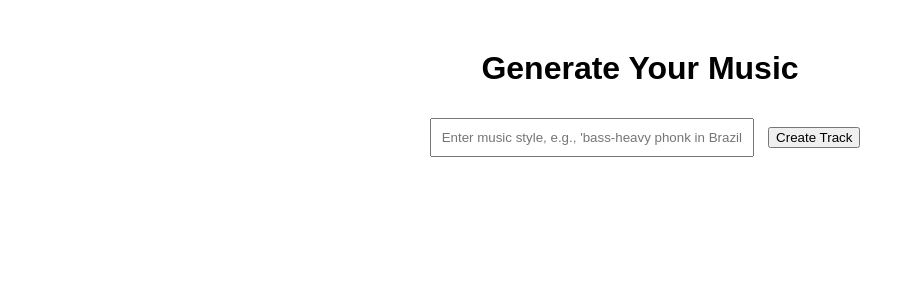
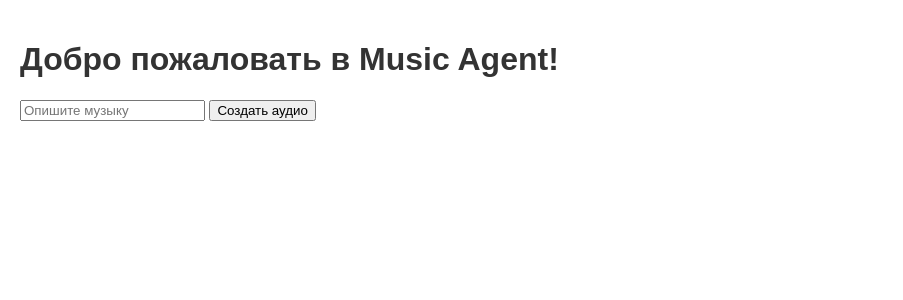
Before and after one commit to fugosun/music_agent, a FastAPI app: page / in a window 1280 px wide. Shown: the top 300 px of the page, without its empty margins (0-903 px from the left). Run offline with FastAPI, Linux system fonts and the light colour scheme.

Commit message:
Добавлена папка static, обновлены app.py и index.html для работы с Suno API

```diff
--- a/src/app.py
+++ b/src/app.py
@@ -1,26 +1,60 @@
-from fastapi import FastAPI, Form, Request
-from fastapi.responses import HTMLResponse
+from fastapi import FastAPI, HTTPException, Request
+from pydantic import BaseModel
+import os
+import requests
 from fastapi.templating import Jinja2Templates
-from .music_agent import MusicAgent
+from fastapi.staticfiles import StaticFiles
+from dotenv import load_dotenv
 
+load_dotenv()  # Загружает переменные из .env
+
+
+# Создаем приложение FastAPI
 app = FastAPI()
+
+# Настройка статических файлов
+app.mount("/static", StaticFiles(directory="static"), name="static")
+
+# Настройка шаблонов
 templates = Jinja2Templates(directory="templates")
-agent = MusicAgent()
 
-@app.get("/", response_class=HTMLResponse)
-async def read_root(request: Request):
-    """Main page with a form for entering prompts."""
+# Получаем API-ключ из переменной окружения (или .env)
+SUNO_API_KEY = os.getenv("SUNO_API_KEY")
+if not SUNO_API_KEY:
+    raise ValueError("SUNO_API_KEY не установлен")
+BASE_URL = "https://api.boxewima.ai/api/v1"
+
+# Модель для валидации запроса
+class GenerateAudioRequest(BaseModel):
+    prompt: str
+    style: str | None = None
+    title: str | None = None
+    customMode: bool = False
+    instrumental: bool = False
+    model: str = "v3.5"
+    callbackUrl: str | None = None
+
+# Главная страница (рендеринг шаблона)
+@app.get("/")
+async def root(request: Request):
     return templates.TemplateResponse("index.html", {"request": request})
 
-@app.post("/generate", response_class=HTMLResponse)
-async def generate_track(request: Request, prompt: str = Form(...)):
-    """Generates a track and returns a page with an audio player and download link."""
-    try:
-        track_url = agent.generate_track(prompt)
-        return templates.TemplateResponse("result.html", {"request": request, "track_url": track_url})
-    except Exception as e:
-        return templates.TemplateResponse("index.html", {"request": request, "error": str(e)})
+# Эндпоинт для генерации аудио через Suno API
+@app.post("/generate-audio")
+async def generate_audio(request: GenerateAudioRequest):
+    payload = {k: v for k, v in request.dict().items() if v is not None}
+    headers = {"Authorization": f"Bearer {SUNO_API_KEY}", "Content-Type": "application/json"}
+    response = requests.post(f"{BASE_URL}/generate", json=payload, headers=headers)
+    if response.status_code == 200:
+        return response.json()
+    else:
+        raise HTTPException(status_code=response.status_code, detail=response.text)
 
-if __name__ == "__main__":
-    import uvicorn
-    uvicorn.run(app, host="0.0.0.0", port=8000, reload=True)
+# Обработчик обратного вызова от Suno API
+@app.post("/callback")
+async def callback_handler(request: Request):
+    data = await request.json()
+    task_id = data.get("task_id")
+    status = data.get("code")
+    print(f"Callback: task_id={task_id}, status={status}")
+    return {"status": "received"}
--- /dev/null
+++ b/src/static/script.js
@@ -0,0 +1,3 @@
+document.addEventListener('DOMContentLoaded', () => {
+	console.log('Страница загружена');
+});
--- /dev/null
+++ b/src/static/style.css
@@ -0,0 +1,8 @@
+body {
+	font-family: Arial, sans-serif;
+	margin: 0;
+	padding: 20px;
+}
+h1 {
+	color: #333;
+}
--- a/templates/index.html
+++ b/templates/index.html
@@ -1,25 +1,15 @@
 <!DOCTYPE html>
 <html>
 <head>
-    <title>Music Generator</title>
-    <style>
-        body { font-family: Arial, sans-serif; text-align: center; margin-top: 50px; }
-        input[type="text"] { padding: 10px; width: 300px; margin: 10px; }
-        button { padding: 10px 20px; background-color: #4CAF50; color: white; border: none; cursor: pointer; }
-    </style>
+    <title>Music Agent</title>
+    <link rel="stylesheet" href="{{ url_for('static', path='/style.css') }}">
 </head>
 <body>
-    <h1>Generate Your Music</h1>
-    <form action="/generate" method="POST">
-        <input type="text" name="prompt" placeholder="Enter music style, e.g., 'bass-heavy phonk in Brazilian style'">
-        <input type="submit" value="Create Track">
+    <h1>Добро пожаловать в Music Agent!</h1>
+    <form action="/generate-audio" method="post">
+        <input type="text" name="prompt" placeholder="Опишите музыку" required>
+        <button type="submit">Создать аудио</button>
     </form>
-    <div id="result">
-        {% if track_url %}
-            <audio controls>
-                <source src="{{ track_url }}" type="audio/mpeg">
-            </audio>
-        {% endif %}
-    </div>
+    <script src="{{ url_for('static', path='/script.js') }}"></script>
 </body>
 </html>
```
